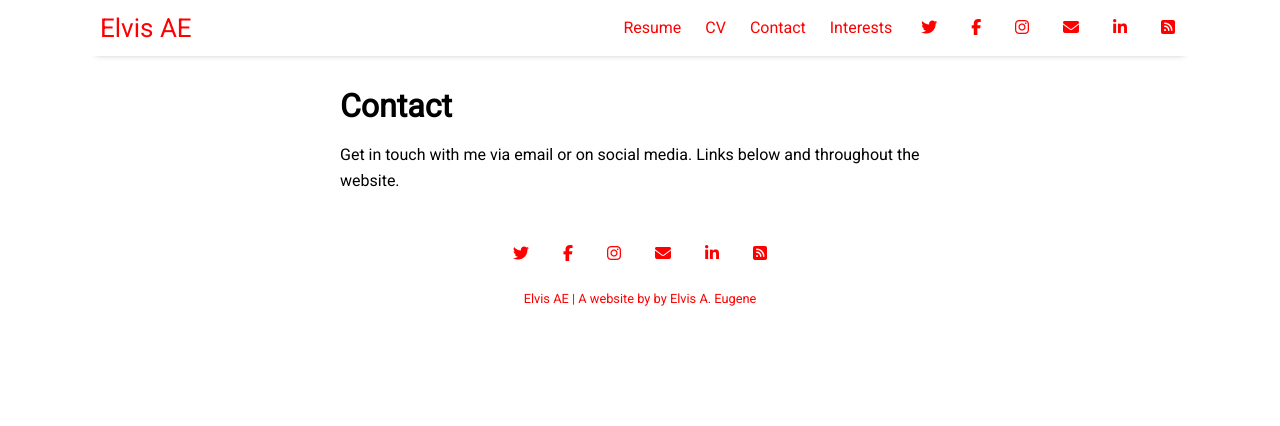
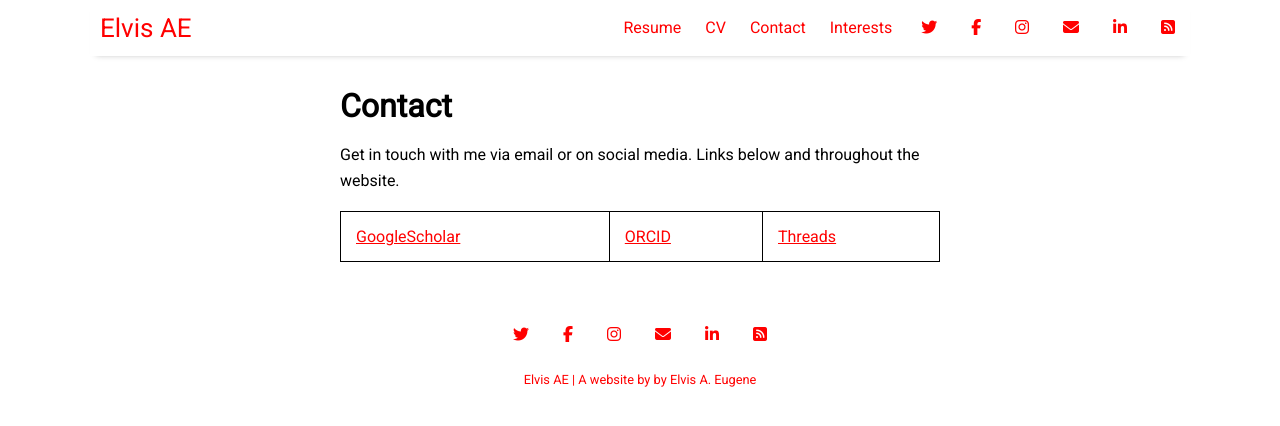
Before and after one commit to otherelvis/otherelvis.github.io, a Jekyll site: the page built from pages/contact.md, in a window 1280 px wide. Shown: the top 426 px of the page. Built offline with Jekyll 4.4.1, drawn with Linux system fonts in a browser that asks for light colours; nearby versions of some CDN libraries.

Commit message:
Update contact.md

```diff
--- a/pages/contact.md
+++ b/pages/contact.md
@@ -5,3 +5,5 @@ permalink: /contact
 ---
 
 Get in touch with me via email or on social media. Links below and throughout the website.
+
+[GoogleScholar](https://scholar.google.com/citations?user=RCvn620AAAAJ&hl=en&oi=ao) | [ORCID](https://orcid.org/0000-0003-2996-7031) | [Threads](https://www.threads.net/@pr0fpy0m0)
```
